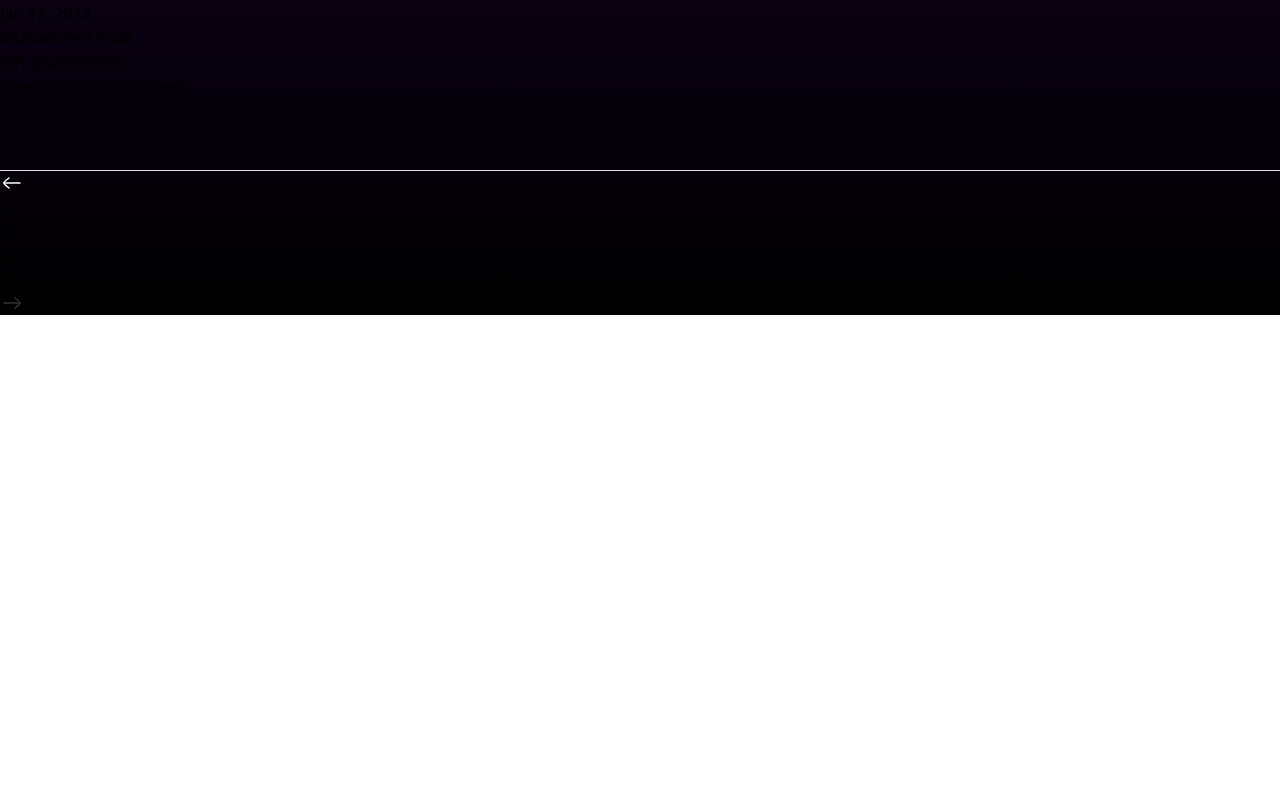
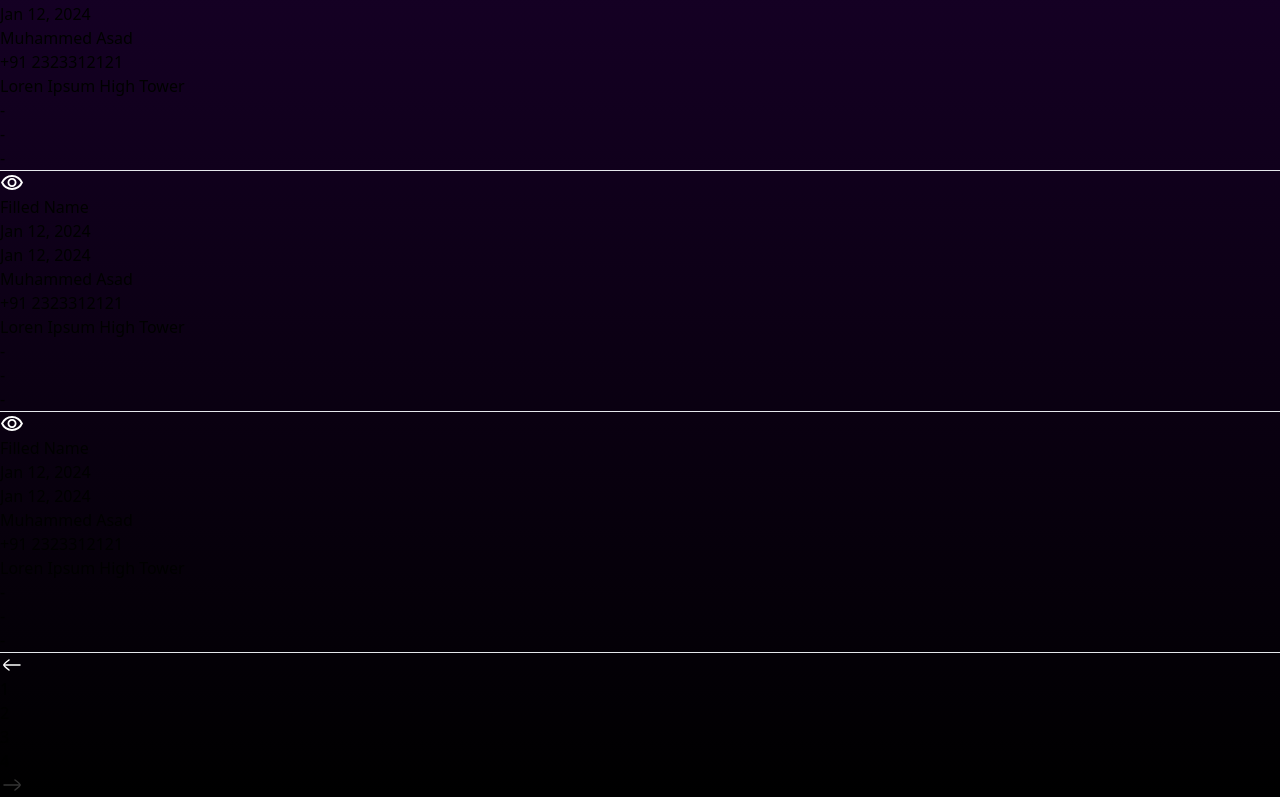
Before and after one commit to Ashik234/SpiderWeb-Technologies-Client, a React (Vite) app: page / in a window 1280 px wide. Shown: the part 2737-3534 px from the top of the page. Before the commit the page ends 3052 px from the top, so only its background shows below. Built offline with nearby package versions, Linux system fonts and the light colour scheme.

Commit message:
Updated DashBoard UI

```diff
--- a/src/pages/DashBoard.jsx
+++ b/src/pages/DashBoard.jsx
@@ -215,6 +215,39 @@ function DashBoard() {
           </div>
           <hr />
         </div>
+        <div className="flex flex-col">
+          <div className="flex gap-x-6 items-center">
+            <div className="flex p-2 mx-2 gap-x-2">
+              <img src={Eye} alt="" />
+              <h1 style={{ whiteSpace: "nowrap" }}>Filled Name</h1>
+            </div>
+            <h1 style={{ whiteSpace: "nowrap" }}>Jan 12, 2024</h1>
+            <h1 style={{ whiteSpace: "nowrap" }}>Jan 12, 2024</h1>
+            <h1 style={{ whiteSpace: "nowrap" }}>Muhammed Asad</h1>
+            <h1 style={{ whiteSpace: "nowrap" }}>+91 2323312121</h1>
+            <h1 style={{ whiteSpace: "nowrap" }}>Loren Ipsum High Tower</h1>
+            <h1>-</h1>
+            <h1>-</h1>
+            <h1>-</h1>
+          </div>
+          <hr />
+        </div><div className="flex flex-col">
+          <div className="flex gap-x-6 items-center">
+            <div className="flex p-2 mx-2 gap-x-2">
+              <img src={Eye} alt="" />
+              <h1 style={{ whiteSpace: "nowrap" }}>Filled Name</h1>
+            </div>
+            <h1 style={{ whiteSpace: "nowrap" }}>Jan 12, 2024</h1>
+            <h1 style={{ whiteSpace: "nowrap" }}>Jan 12, 2024</h1>
+            <h1 style={{ whiteSpace: "nowrap" }}>Muhammed Asad</h1>
+            <h1 style={{ whiteSpace: "nowrap" }}>+91 2323312121</h1>
+            <h1 style={{ whiteSpace: "nowrap" }}>Loren Ipsum High Tower</h1>
+            <h1>-</h1>
+            <h1>-</h1>
+            <h1>-</h1>
+          </div>
+          <hr />
+        </div>
       </div>
 
       <div className="bg-black rounded-xl p-2">
--- a/src/pages/Layout.jsx
+++ b/src/pages/Layout.jsx
@@ -7,7 +7,7 @@ import { motion } from "framer-motion";
 function Layout() {
   return (
     <div
-      className="flex flex-col h-full w-full"
+      className="flex flex-col h-100vh w-full"
       style={{
         background: 'linear-gradient(to bottom, indigo, black)',
       }}
```
